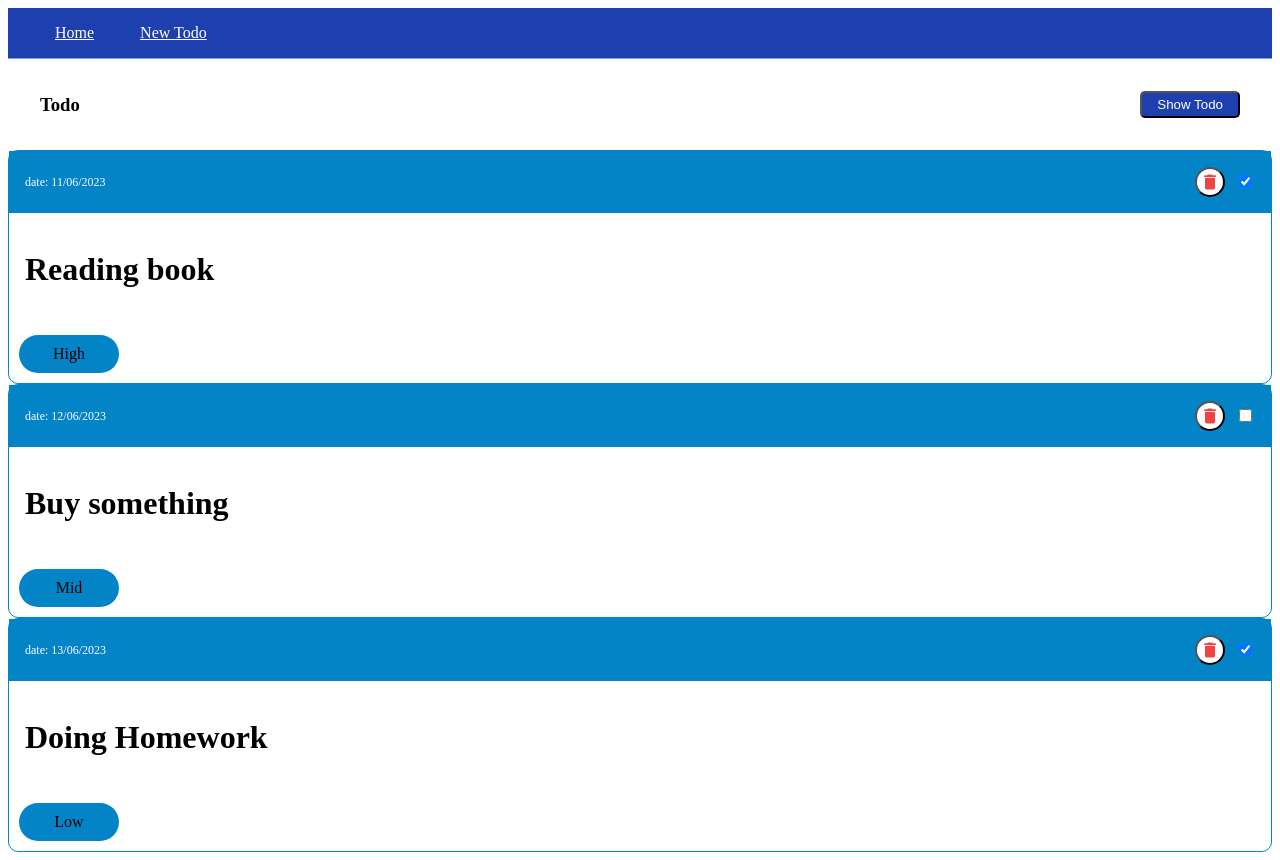
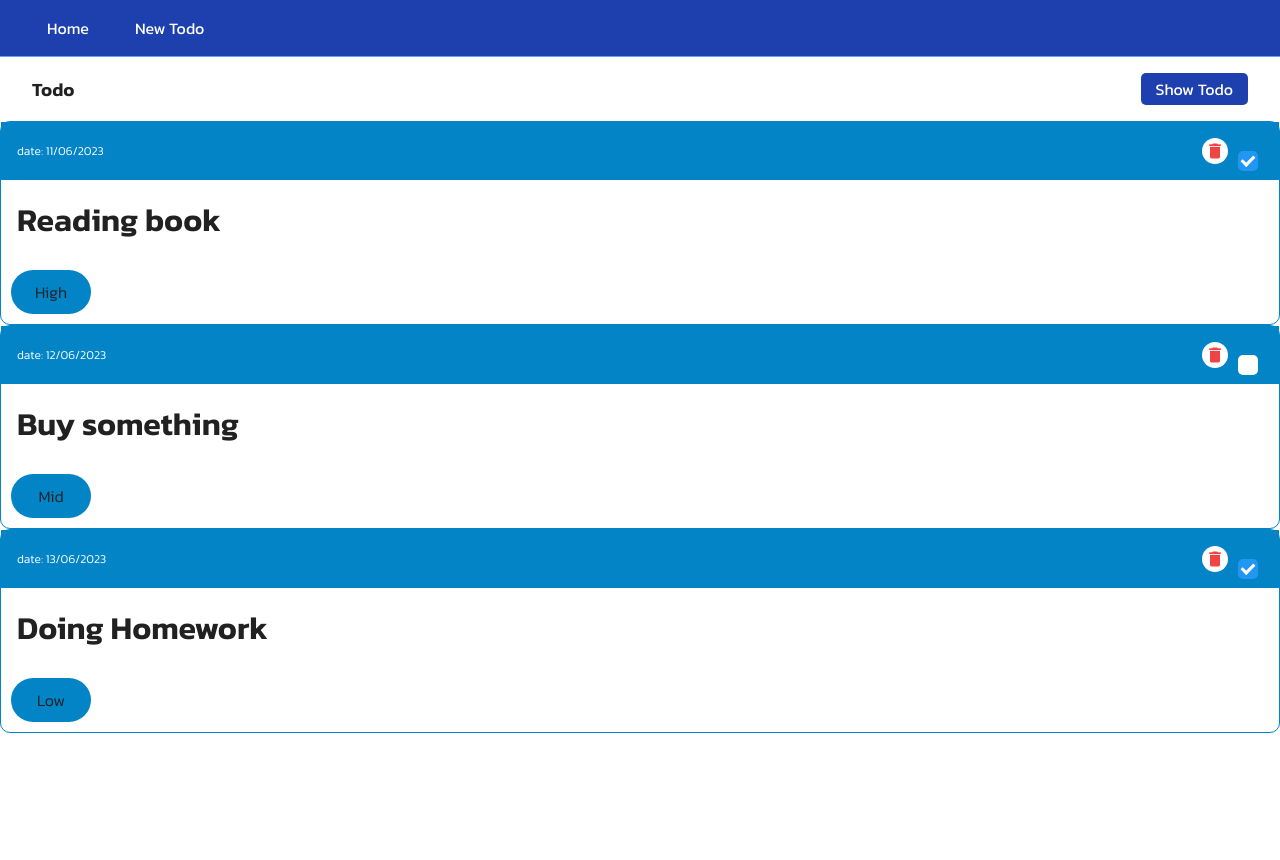
Before and after one commit to mrAlishah/myVueJSLearning, a Vue app in the folder 01-Todo/: page / in a window 1280 px wide. After the commit the page ends 800 px from the top, so only its background shows below. Built offline with nearby package versions, Linux system fonts and the light colour scheme.

Commit message:
general style ::add main.css

```diff
--- /dev/null
+++ b/01-Todo/src/assets/main.css
@@ -0,0 +1,101 @@
+@import url('https://fonts.googleapis.com/css2?family=Kanit:wght@100;200;300;400;500;600&display=swap');
+
+* {
+  padding: 0;
+  margin: 0;
+  box-sizing: border-box;
+  text-decoration: none;
+  font-family: 'Kanit', sans-serif;
+}
+
+html {
+  height: 100%;
+}
+
+body {
+  color: #212121;
+  height: 100%;
+}
+
+#app {
+  height: 100%;
+}
+
+button {
+  cursor: pointer;
+  font-weight: inherit;
+  color: inherit;
+  font-size: inherit;
+  border: none;
+  outline: none;
+  background: none;
+}
+
+.container {
+  display: flex;
+  align-items: center;
+  position: relative;
+  padding-left: 25px;
+  gap: 10px;
+  cursor: pointer;
+  font-size: 16px;
+  -webkit-user-select: none;
+  -moz-user-select: none;
+  -ms-user-select: none;
+  user-select: none;
+}
+
+/* Hide the browser's default checkbox */
+.container input {
+  position: absolute;
+  opacity: 0;
+  cursor: pointer;
+  height: 0;
+  width: 0;
+}
+
+/* Create a custom checkbox */
+.checkmark {
+  position: absolute;
+  top: 0;
+  left: 0;
+  height: 20px;
+  width: 20px;
+  background-color: #fff;
+  border-radius: 5px;
+}
+
+/* On mouse-over, add a grey background color */
+.container:hover input ~ .checkmark {
+  background-color: #fff;
+}
+
+/* When the checkbox is checked, add a blue background */
+.container input:checked ~ .checkmark {
+  background-color: #2196f3;
+}
+
+/* Create the checkmark/indicator (hidden when not checked) */
+.checkmark:after {
+  content: '';
+  position: absolute;
+  display: none;
+}
+
+/* Show the checkmark when checked */
+.container input:checked ~ .checkmark:after {
+  display: block;
+}
+
+/* Style the checkmark/indicator */
+.container .checkmark:after {
+  left: 6px;
+  top: 2px;
+  width: 5px;
+  height: 10px;
+  border: solid white;
+  border-width: 0 3px 3px 0;
+  -webkit-transform: rotate(45deg);
+  -ms-transform: rotate(45deg);
+  transform: rotate(45deg);
+}
--- a/01-Todo/src/main.js
+++ b/01-Todo/src/main.js
@@ -1,3 +1,6 @@
+// Generall Style
+import './assets/main.css'
+
 import { createApp } from 'vue'
 import { createPinia } from 'pinia'
 
```
